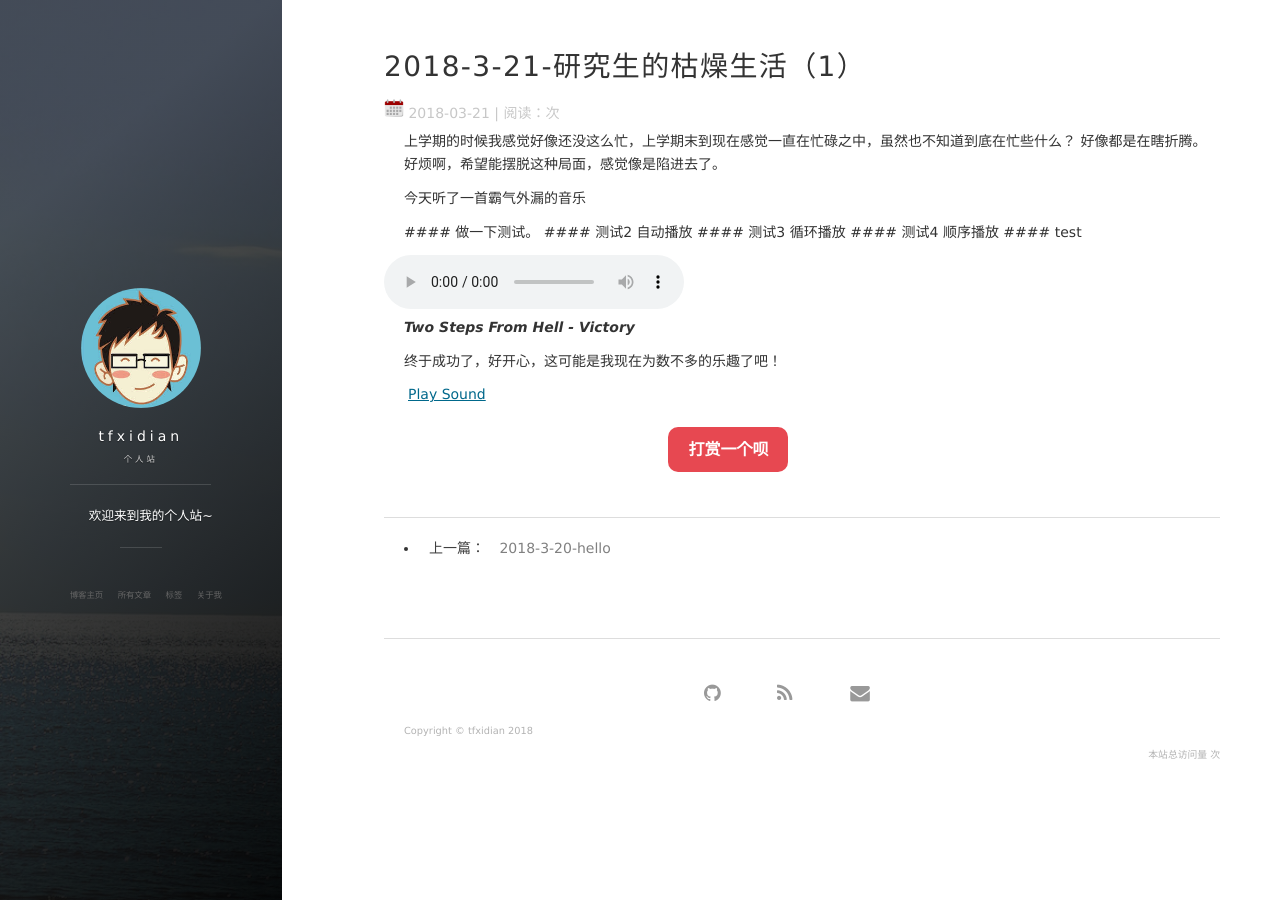
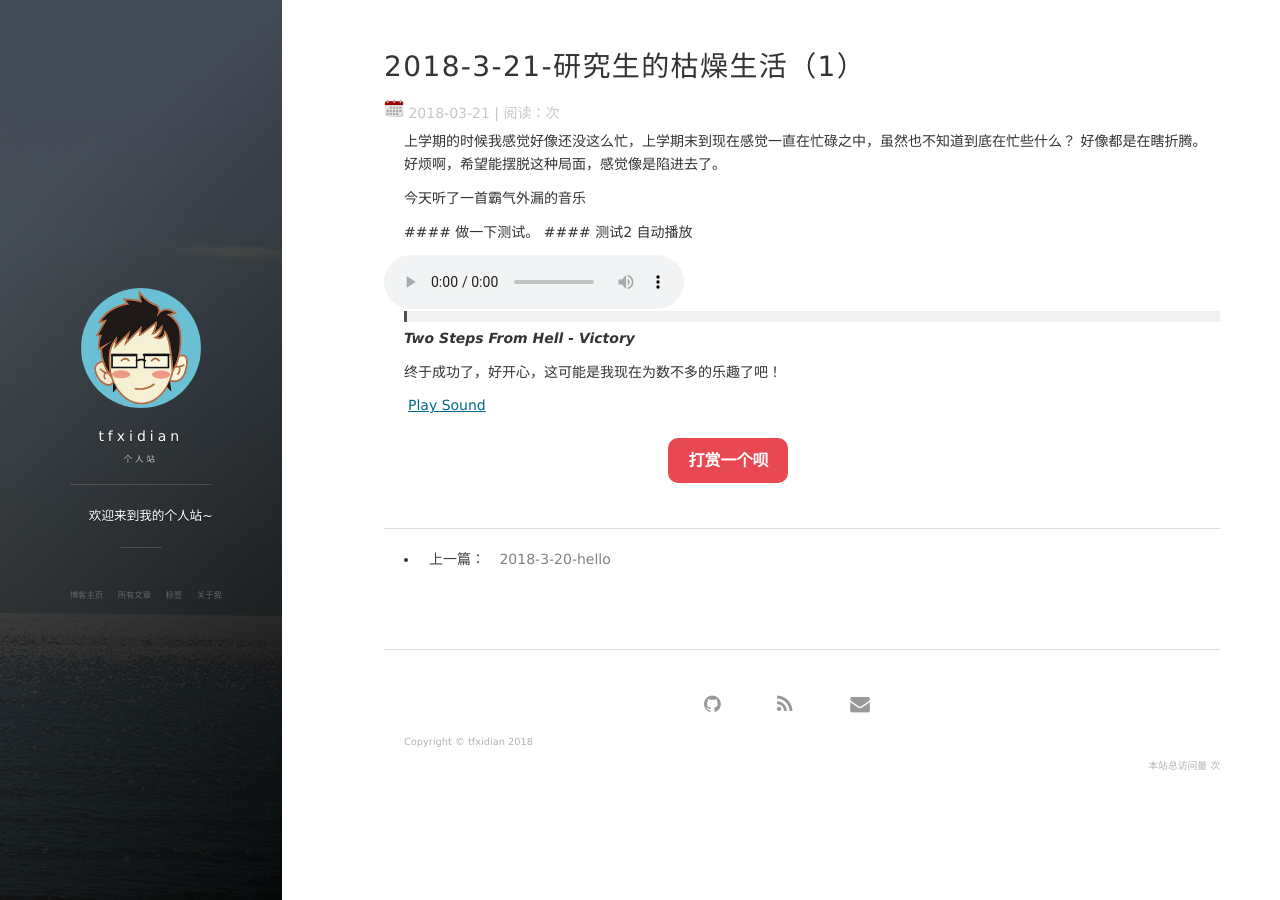
Before and after one commit to tfxidian/tfxidianbackup, a Jekyll site: the page built from _posts/2018-3-21-研究生的枯燥生活（1）.md, in a window 1280 px wide. Built offline with Jekyll 4.4.1, drawn with Linux system fonts in a browser that asks for light colours; nearby versions of some CDN libraries; our own code applies the rules of GitHub Pages for plain Markdown files; comment, search, counter and statistics services are not loaded.

Commit message:
修改文件: _posts/2018-3-21-研究生的枯燥生活（1）.md

```diff
--- a/_posts/2018-3-21-研究生的枯燥生活（1）.md
+++ b/_posts/2018-3-21-研究生的枯燥生活（1）.md
@@ -13,13 +13,12 @@ grammar_cjkRuby: true
 
   ####  做一下测试。
   ####  测试2 自动播放
-  ####  测试3 循环播放
-  ####  测试4 顺序播放
-  ####  test
-<audio controls="controls" height="100" width="100" >
-  <source src="/audio/Two Steps From Hell - Victory.mp3" type="audio/mpeg">
-  <source src="/audio/Jessie J,Jhene Aiko,Rixton - Sorry To Interrupt.mp3" type="audio/mpeg">
-</audio>
+
+<audio controls autoplay height="100" width="100"  loop="loop">
+  <source src="/audio/纵贯线 - 给自己的歌 (Live) - live.mp3" type="audio/mpeg">
+  <source src="/audio/范炜与程渤智 - 西安人的歌.mp3" type="audio/mpeg">
+  <embed height="50" width="100" src="/audio/范炜与程渤智 - 西安人的歌.mp3">
+</audio>>
 
  ***Two Steps From Hell - Victory***
 
```
